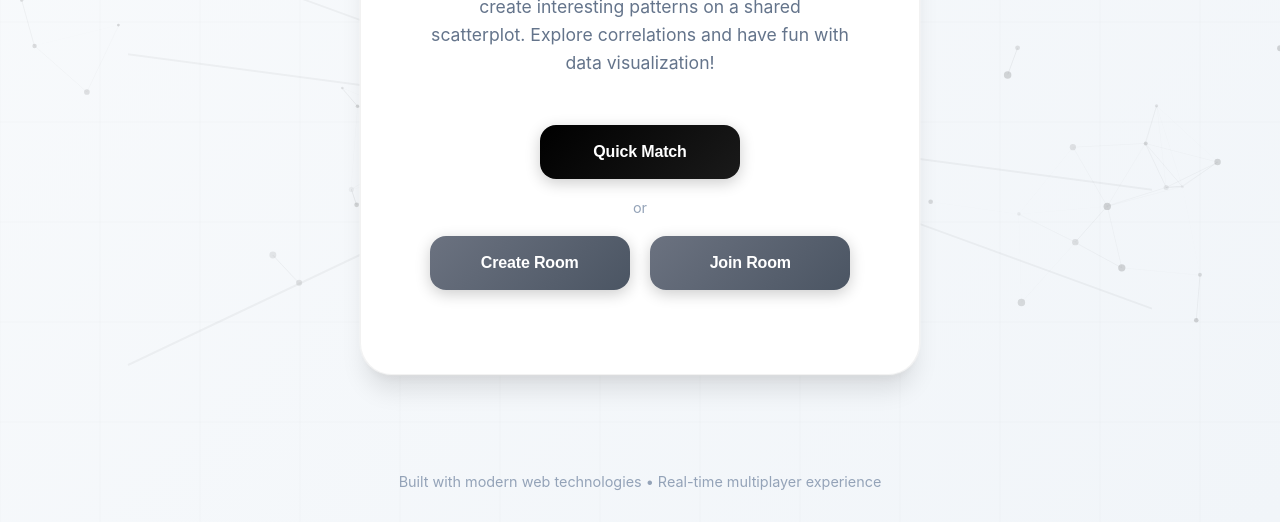
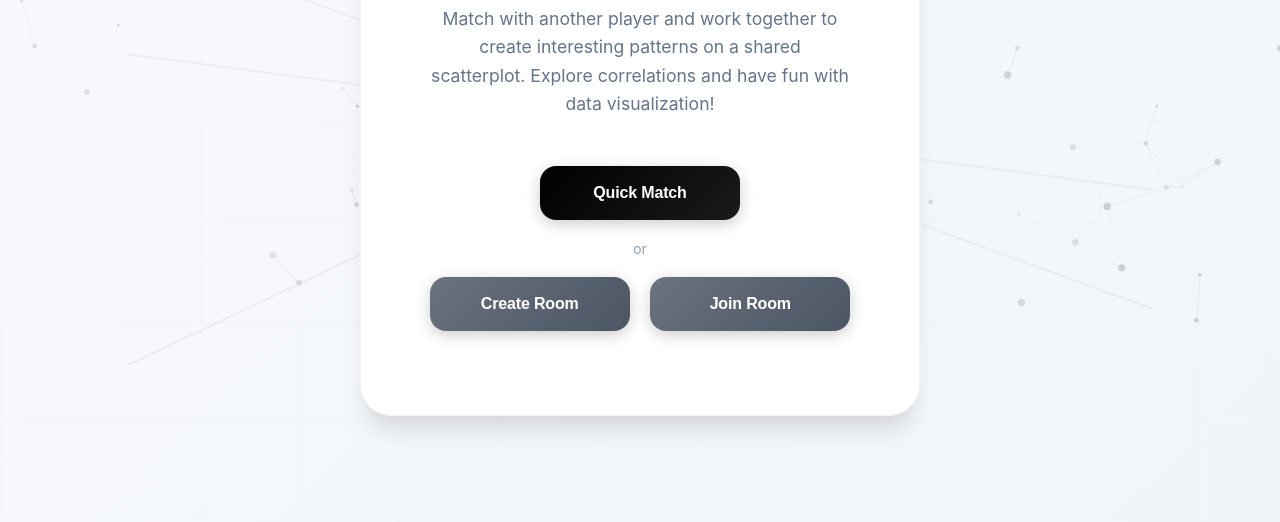
Before and after one commit to AlessandroGussoni/r_arena, a website: page welcome.html in a window 1280 px wide. Shown: the part 278-800 px from the top of the page. Drawn offline with nearby package versions, Linux system fonts and the light colour scheme; no server answers.

Commit message:
removed footer

```diff
--- a/welcome.html
+++ b/welcome.html
@@ -567,11 +567,6 @@
             </div>
         </div>
     </div>
-
-    <div class="footer">
-        <p>Built with modern web technologies • Real-time multiplayer experience</p>
-    </div>
-
     <script src="/socket.io/socket.io.js"></script>
     <script>
         // Interactive Statistical Background
```
